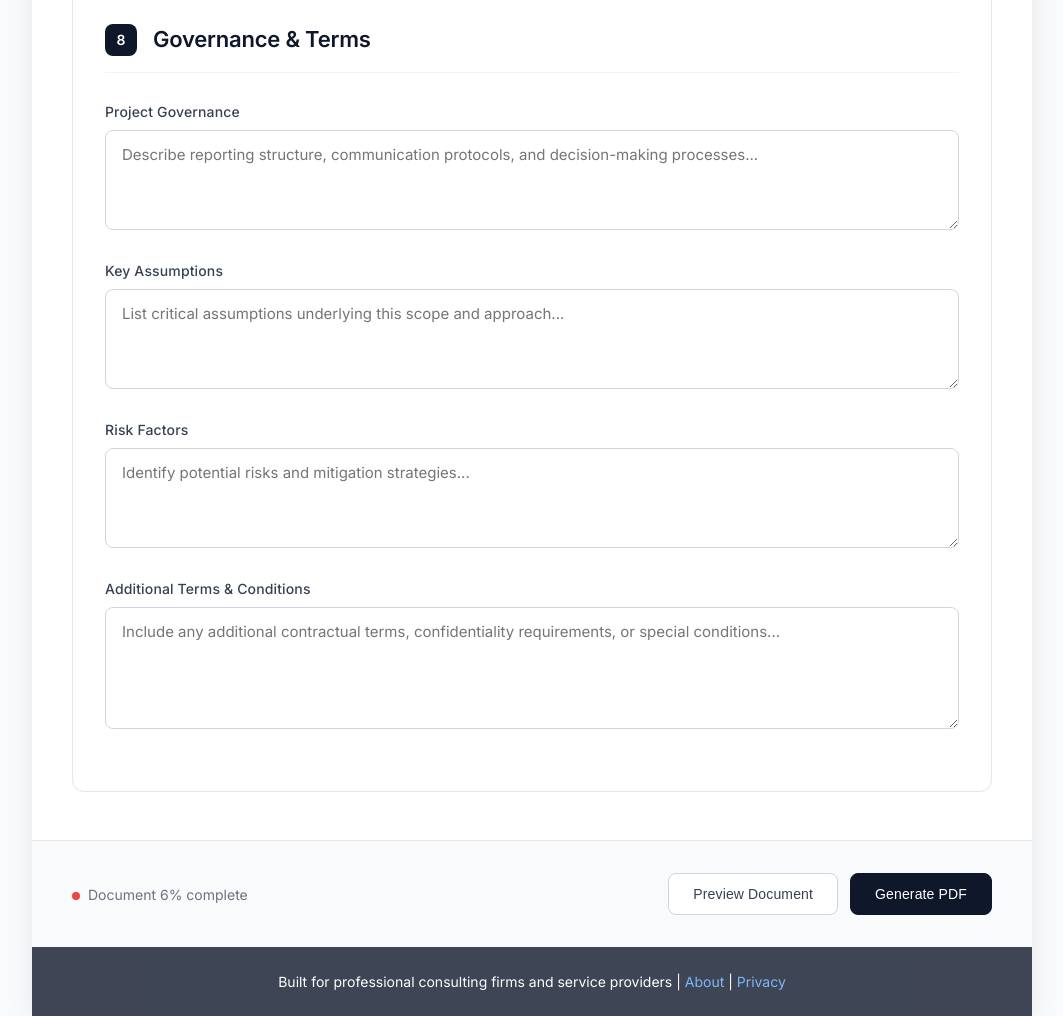
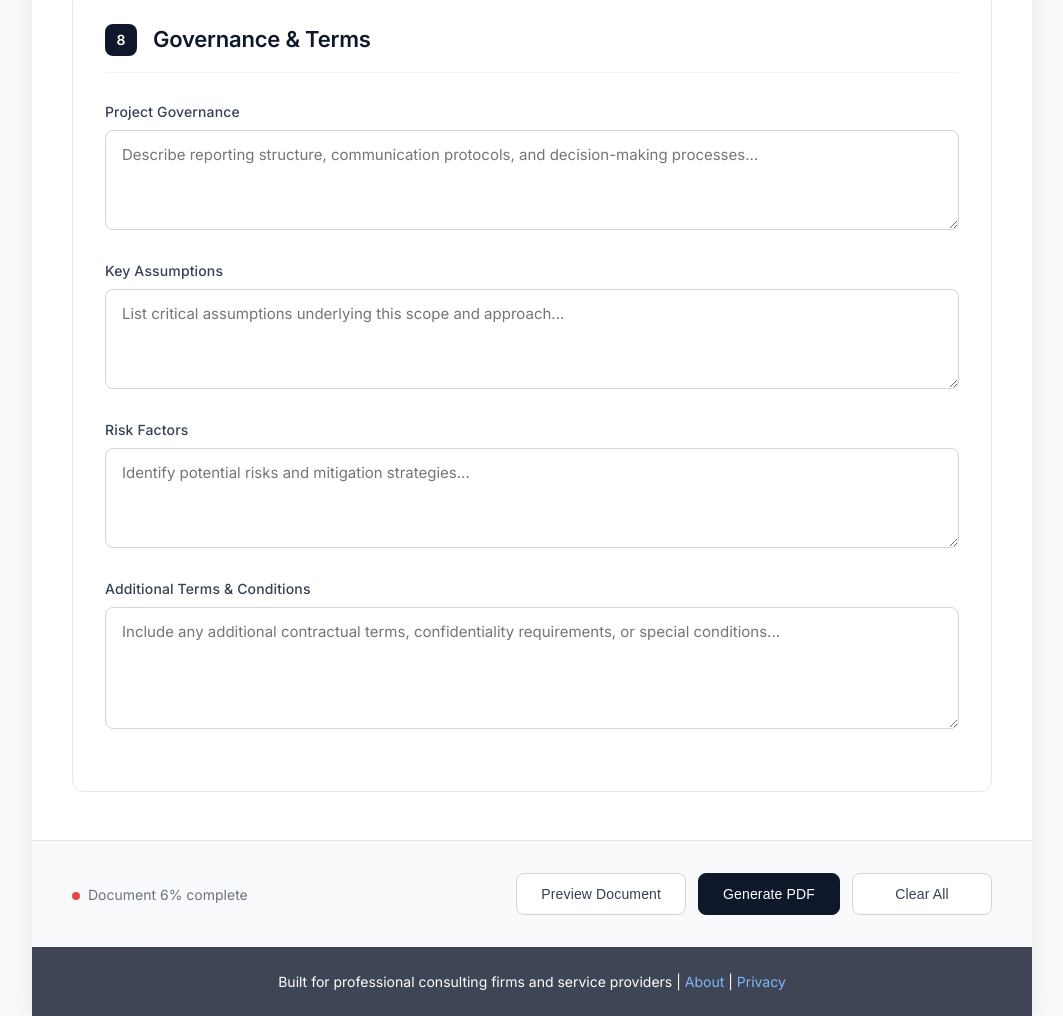
Before and after one commit to LordPixma/sowgen, a plain HTML site: page index.html in a window 1280 px wide. Shown: the part 3985-5001 px from the top of the page, without its empty margins (108-1171 px from the left). Drawn offline with Linux system fonts and the light colour scheme.

Commit message:
adde celar button

```diff
--- a/index.html
+++ b/index.html
@@ -1054,6 +1054,7 @@
       <div style="display: flex; gap: 12px;">
         <button type="button" class="btn btn-secondary" onclick="previewDocument()">Preview Document</button>
         <button type="button" class="btn btn-primary" onclick="downloadDocument()">Generate PDF</button>
+        <button type="button" class="btn btn-secondary" onclick="clearForm()">Clear All</button>
       </div>
     </div>
 
@@ -1611,6 +1612,73 @@
       );
     }
 
+    function clearForm() {
+      // 1. Reset the form itself:
+      const form = document.getElementById('sowForm');
+      form.reset();
+
+      // 2. Remove all deliverable cards except one, then blank out that first one:
+      const deliverablesContainer = document.getElementById('deliverables');
+      while (deliverablesContainer.firstChild) {
+        deliverablesContainer.removeChild(deliverablesContainer.firstChild);
+      }
+      const card = document.createElement('div');
+      card.className = 'deliverable-card';
+      card.innerHTML = `
+        <div class="deliverable-header">
+          <span class="deliverable-number">Deliverable 1</span>
+        </div>
+        <div class="form-row">
+          <div class="form-group">
+            <label class="form-label">Deliverable Description</label>
+            <input type="text" name="deliverable[]" class="form-input" placeholder="e.g., Current State Assessment Report" />
+          </div>
+          <div class="form-group">
+            <label class="form-label">Target Delivery Date</label>
+            <input type="date" name="deliverableDate[]" class="form-input" />
+          </div>
+        </div>
+        <div class="form-group">
+          <label class="form-label">Description & Format</label>
+          <textarea name="deliverableDesc[]" class="form-textarea" rows="2" placeholder="Detailed description of format, content, and delivery method..."></textarea>
+        </div>`;
+      deliverablesContainer.appendChild(card);
+      deliverableCount = 1;
+
+      // 3. Clear any uploaded logo & restore the placeholder:
+      uploadedLogo = null;
+      companyName = '';
+      const logoPlaceholder = document.getElementById('logoPlaceholder');
+      logoPlaceholder.innerHTML = '<input type="file" id="logoUpload" accept="image/*" aria-label="Upload company logo" /><span id="logoIcon">🏢</span>';
+      const freshUpload = document.getElementById('logoUpload');
+      freshUpload.addEventListener('change', function (e) {
+        const file = e.target.files[0];
+        if (file && file.type.startsWith('image/')) {
+          const reader = new FileReader();
+          reader.onload = function (event) {
+            uploadedLogo = event.target.result;
+            logoPlaceholder.innerHTML =
+              '<input type="file" id="logoUpload" accept="image/*" aria-label="Upload company logo" />' +
+              '<img src="' + uploadedLogo + '" alt="Company Logo" class="logo-image" />';
+            const newLogoUpload = document.getElementById('logoUpload');
+            newLogoUpload.addEventListener('change', arguments.callee);
+          };
+          reader.readAsDataURL(file);
+        }
+      });
+
+      // 4. Clear the company‐name header and sync it:
+      document.getElementById('headerCompanyName').value = '';
+      document.getElementById('companyName').value = '';
+
+      // 5. Delete anything saved in localStorage:
+      localStorage.removeItem('sowGeneratorData');
+
+      // 6. Reset progress bar & status indicator:
+      updateProgress();
+      updateCompletionStatus();
+    }
+
     // Close preview if clicking outside the content or pressing Escape
     document.getElementById('previewModal').addEventListener('click', function (e) {
       if (e.target === document.getElementById('previewModal')) {
```
